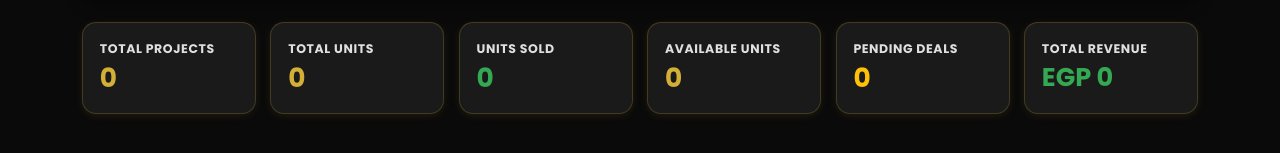
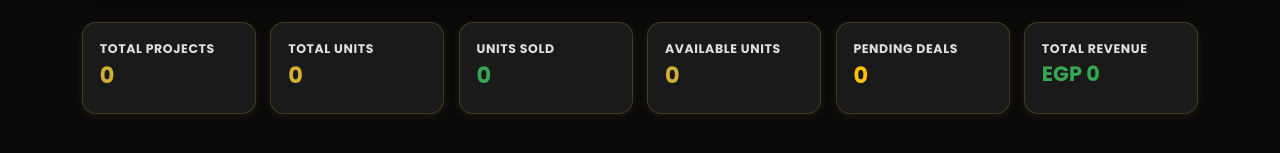
Before and after one commit to AmrSamy227/Findoraa-crm, a plain HTML site: page reports.html in a window 1280 px wide. Shown: the part 302-455 px from the top of the page. Drawn offline with nearby package versions, Linux system fonts and the light colour scheme; sample sign-in values are in the browser's storage.

Commit message:
Refactor CSS variables and styles for consistency

```diff
--- a/CSS/reports.css
+++ b/CSS/reports.css
@@ -273,7 +273,7 @@ body {
 }
 
 .kpi-value {
-  font-size: 1.65rem;
+  font-size: 1.4rem;
   font-weight: 800;
   color: var(--primary-gold);
   line-height: 1.1;
@@ -290,8 +290,9 @@ body {
   overflow: hidden;
   text-overflow: clip;
   line-height: 1.1;
-  font-size: 1.6rem;
+  font-size: 1.3rem;
 }
+
 
 
 @media (max-width: 1200px) {
```
